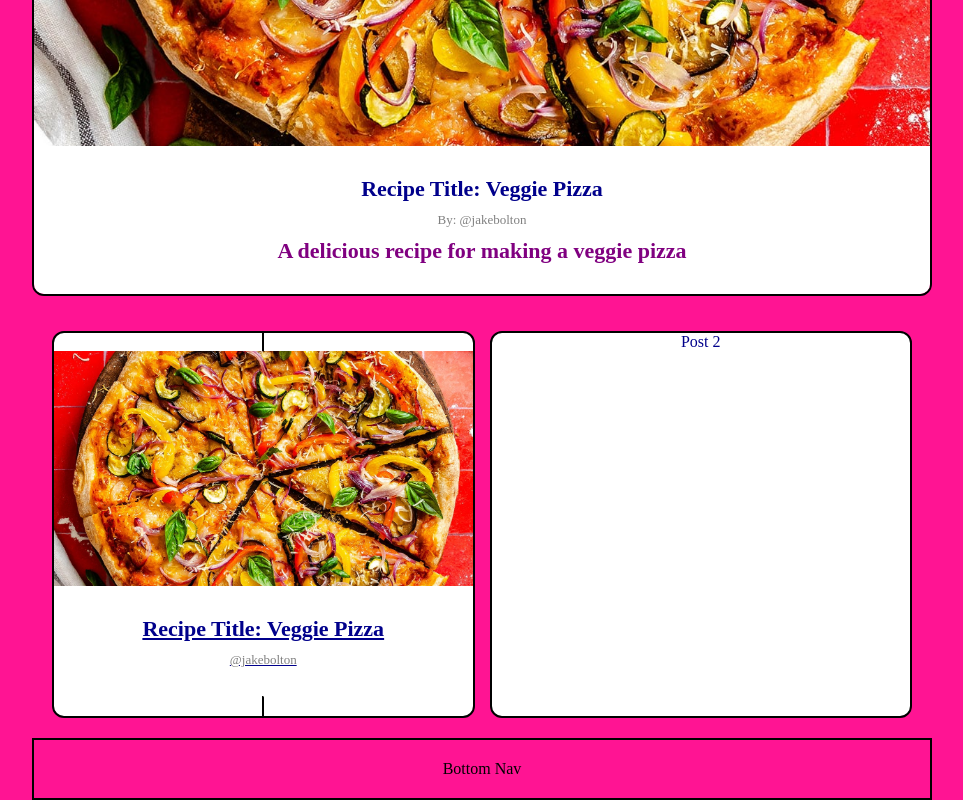
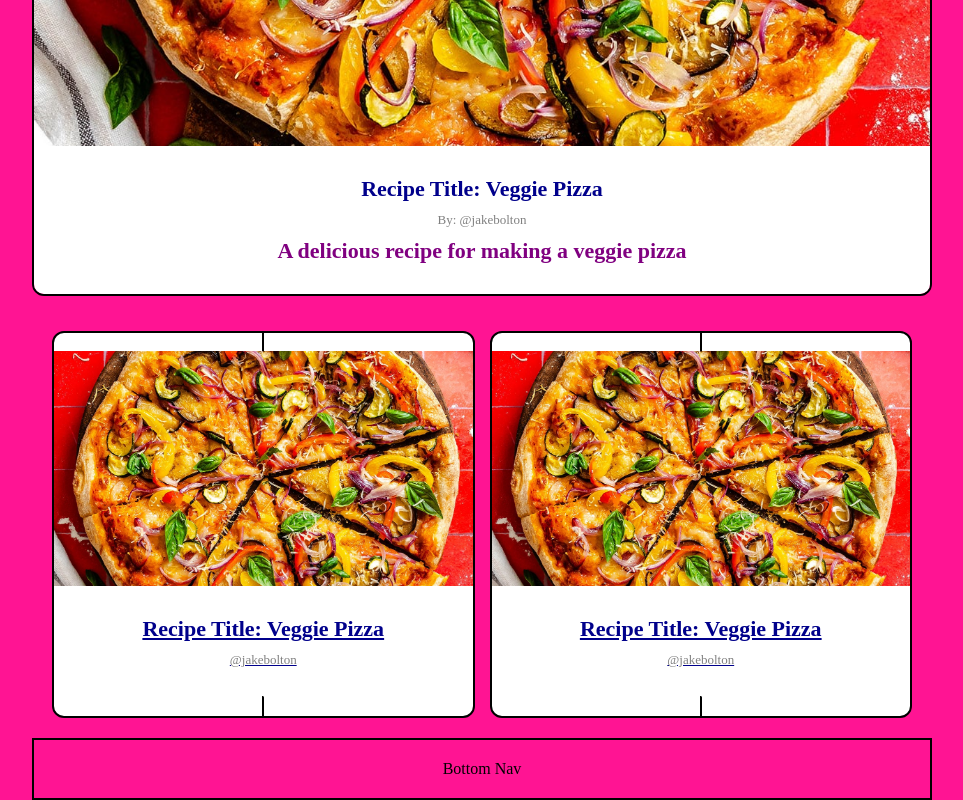
Before and after one commit to RITStudentDev/potluck, a React app in the folder frontend/: page / in a window 1280 px wide. Shown: the part 608-1408 px from the top of the page, without its empty margins (158-1121 px from the left). Built offline with nearby package versions, Linux system fonts and the light colour scheme; the HTML template or start-up script is replaced by a standard one.

Commit message:
added some photos and info for a second post.
need to pull request

```diff
--- a/frontend/src/pages/Homepage.jsx
+++ b/frontend/src/pages/Homepage.jsx
@@ -1,6 +1,6 @@
 import '../css/Homepage.css';
 import veggiePizza from '../images/Veggie-Pizza-12.jpg';
-
+import quesadilla from '../images/quesadillas-2.jpg';
 import { Link } from 'react-router-dom';
 export default function Homepage() {
 
@@ -34,8 +34,13 @@ export default function Homepage() {
                          </div>
 
                         <div className="post">
-                            Post 2
-
+                            <Link className="post" to="/recipe/veggie-pizza">
+                                <img src={veggiePizza} alt="Pizza" />
+                                <div className="recipeInfo">
+                                    <h3>Recipe Title: Veggie Pizza</h3>
+                                    <p>@jakebolton</p>
+                                </div>
+                            </Link>
                         </div>
 
                     </div>
```
Also changed, not shown: frontend/src/images/quesadillas-2.jpg (added).
